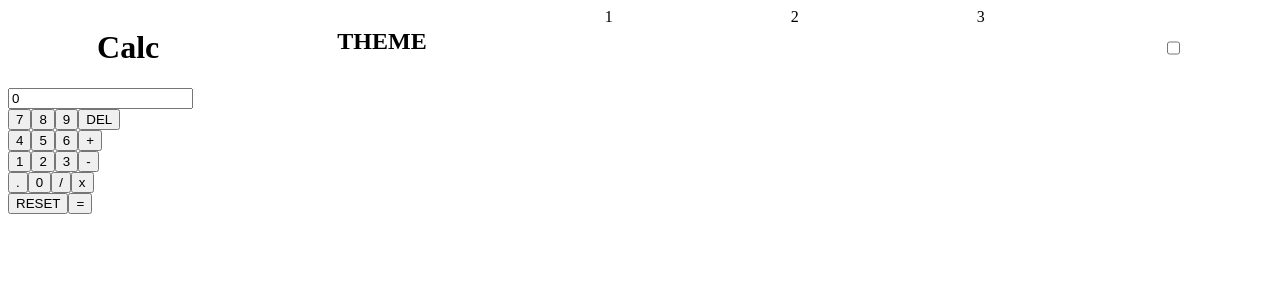
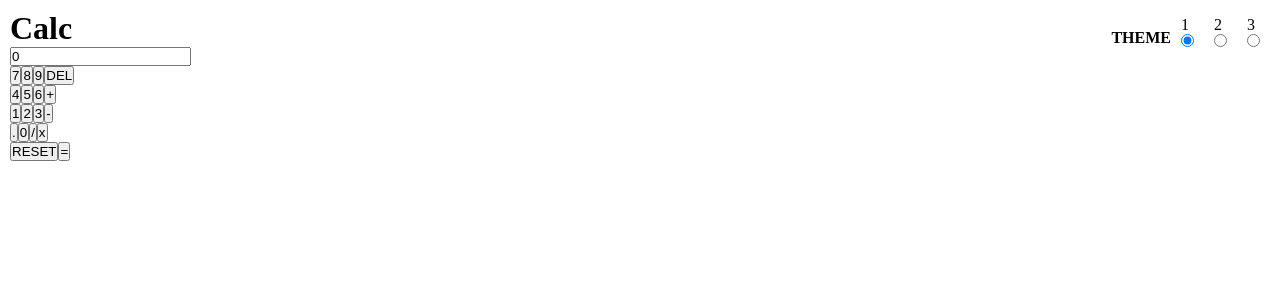
Before and after one commit to DanielaCueto/calculator-app, a React (Create React App) app: page / in a window 1280 px wide. Shown: the top 300 px of the page. Built offline with nearby package versions, Linux system fonts and the light colour scheme.

Commit message:
add themechooser component js and scss

```diff
--- a/package.json
+++ b/package.json
@@ -7,6 +7,7 @@
     "@testing-library/react": "^12.1.2",
     "@testing-library/user-event": "^13.5.0",
     "node-sass": "^7.0.0",
+    "prop-types": "^15.8.0",
     "react": "^17.0.2",
     "react-dom": "^17.0.2",
     "react-scripts": "5.0.0",
--- a/src/components/App.js
+++ b/src/components/App.js
@@ -1,11 +1,13 @@
 import { useState } from "react";
 import "../styles/App.scss";
+import ThemeChooser from "./ThemeChooser";
 
 function App() {
   const [number, setNumber] = useState("0");
   const [previousNumber, setPreviousNumber] = useState('0')
   const [operation, setOperation] = useState ("")
   const [firstDigit, setFirstDigit] = useState(true)
+  const [chosenTheme, setChosenTheme] = useState("1")
   console.log(number, previousNumber, operation);
 
 
@@ -70,17 +72,13 @@ function App() {
   }
 
 
-
+ // cuando tengo que usar una expresión de js en medio de JSX --> entre {} ... si es una cadena donde meter una variable--> interpolar con las ``
   return (
-    <div className="App">
-      <header className="header">
+    <div className={`App App--theme${chosenTheme}`}>
+      <header className="App__header">
         <h1>Calc</h1>
-        <h2>THEME</h2>
-
-        <span>1</span>
-        <span>2</span>
-        <span>3</span>
-        <input type="checkbox" />
+        <ThemeChooser onChange={setChosenTheme} themeId={chosenTheme}>
+        </ThemeChooser>
       </header>
       <section>
         <input type="text" name="name" value={number} readOnly />
--- /dev/null
+++ b/src/components/ThemeChooser.js
@@ -0,0 +1,22 @@
+import "../styles/ThemeChooser.scss";
+import propTypes from "prop-types";
+
+function ThemeChooser(props) {
+    const handleRadioChange = (ev) =>{
+        const clicked = ev.target.value;
+        props.onChange(clicked)
+    }
+    const selectedTheme = props.themeId;
+  return (
+  <section className="themeChooser">
+    <h4 className="themeChooser__title">THEME</h4>
+    <label className="themeChooser__option"> 1 <input type="radio" value="1" name="theme" checked={selectedTheme === "1"} onChange={handleRadioChange} /></label>
+    <label className="themeChooser__option"> 2 <input type="radio" value="2" name="theme" checked={selectedTheme === "2"} onChange={handleRadioChange}/></label>
+    <label className="themeChooser__option"> 3 <input type="radio" value="3" name="theme" checked={selectedTheme === "3"} onChange={handleRadioChange}/></label>
+  </section>);
+}
+ThemeChooser.propTypes = {
+    themeId: propTypes.string.isRequired,
+    onChange: propTypes.func.isRequired
+}
+export default ThemeChooser;
--- a/src/styles/App.scss
+++ b/src/styles/App.scss
@@ -1,7 +1,12 @@
-
-.header {
-  display: flex;
-
-  justify-content: space-around;
-
+*{
+  margin: 0;
+  padding: 0;
 }
+.App{
+  box-sizing: border-box;
+  padding: 10px;
+  &__header {
+    display: flex;
+    justify-content: space-between;
+  }
+}
--- /dev/null
+++ b/src/styles/ThemeChooser.scss
@@ -0,0 +1,13 @@
+.themeChooser{
+    display: flex;
+    flex-direction: row;
+    justify-content: space-between;
+    align-items: flex-end;
+
+    &__option{
+        display: flex;
+        flex-direction: column;
+        padding: 0 10px;
+
+    }
+}
```
Also changed, not shown: 1 other file (tests, documents, lock files or other folders).
